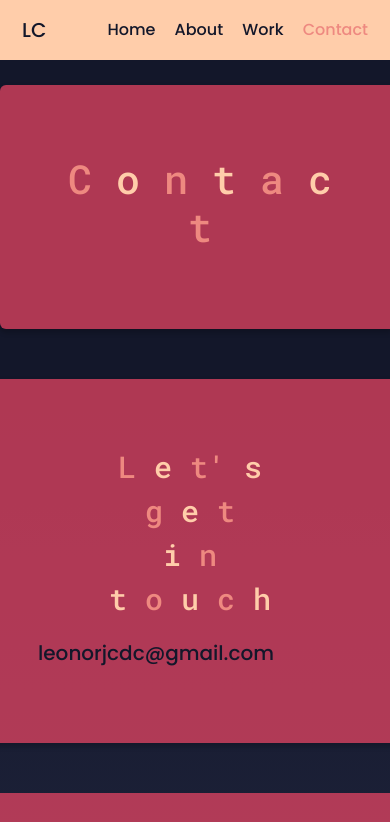
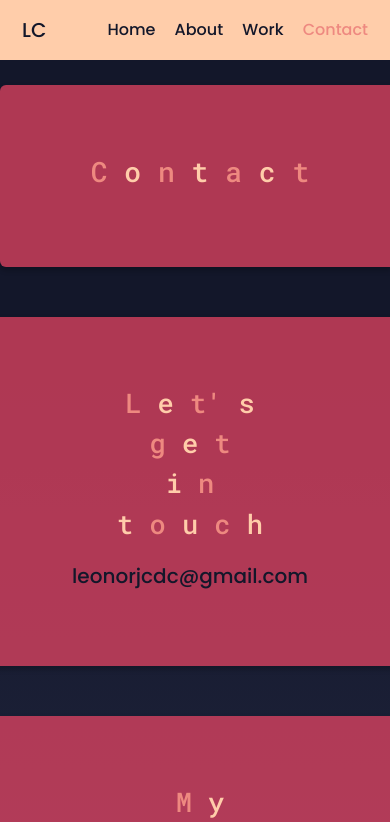
Before and after one commit to LeonorCardoso/My-Portfolio, a plain HTML site: page contact.html in a window 390 px wide. Shown: the top 822 px of the page. Drawn offline with nearby package versions, Linux system fonts and the light colour scheme.

Commit message:
Made contact page more responsive

```diff
--- a/contact.html
+++ b/contact.html
@@ -53,8 +53,8 @@
       </div>
     </nav>
 
-    <div class="color-block-right heading">
-      <h1 class="text-center">
+    <div class="color-block-right">
+      <h1 class="text-center contact-heading">
         <span class="first-color-title">C</span>
         <span class="second-color-title">o</span>
         <span class="first-color-title">n</span>
@@ -91,7 +91,10 @@
         </h2>
 
         <div class="mt-4">
-          <a href="mailto:leonorjcdc@gmail.com" title="Email link"
+          <a
+            href="mailto:leonorjcdc@gmail.com"
+            title="Email link"
+            class="email-link"
             ><h3>leonorjcdc@gmail.com</h3></a
           >
         </div>
--- a/styles/app.css
+++ b/styles/app.css
@@ -194,7 +194,7 @@ footer a {
 
 @media (max-width: 900px) {
   h2 {
-    font-size: 30px;
+    font-size: 27px;
     text-align: center;
   }
   h3 {
@@ -206,7 +206,7 @@ footer a {
   }
 
   .heading h1 {
-    font-size: 40px;
+    font-size: 35px;
     text-align: center;
   }
   .hero,
@@ -220,4 +220,18 @@ footer a {
   .work-section img {
     display: none;
   }
+
+  .logo {
+    width: 40px;
+    height: 40px;
+  }
+
+  .contact-heading {
+    font-size: 28px;
+    text-align: center;
+  }
+
+  .email-link {
+    text-align: center;
+  }
 }
```
Also changed, not shown: work.html (+27 -26 lines).
